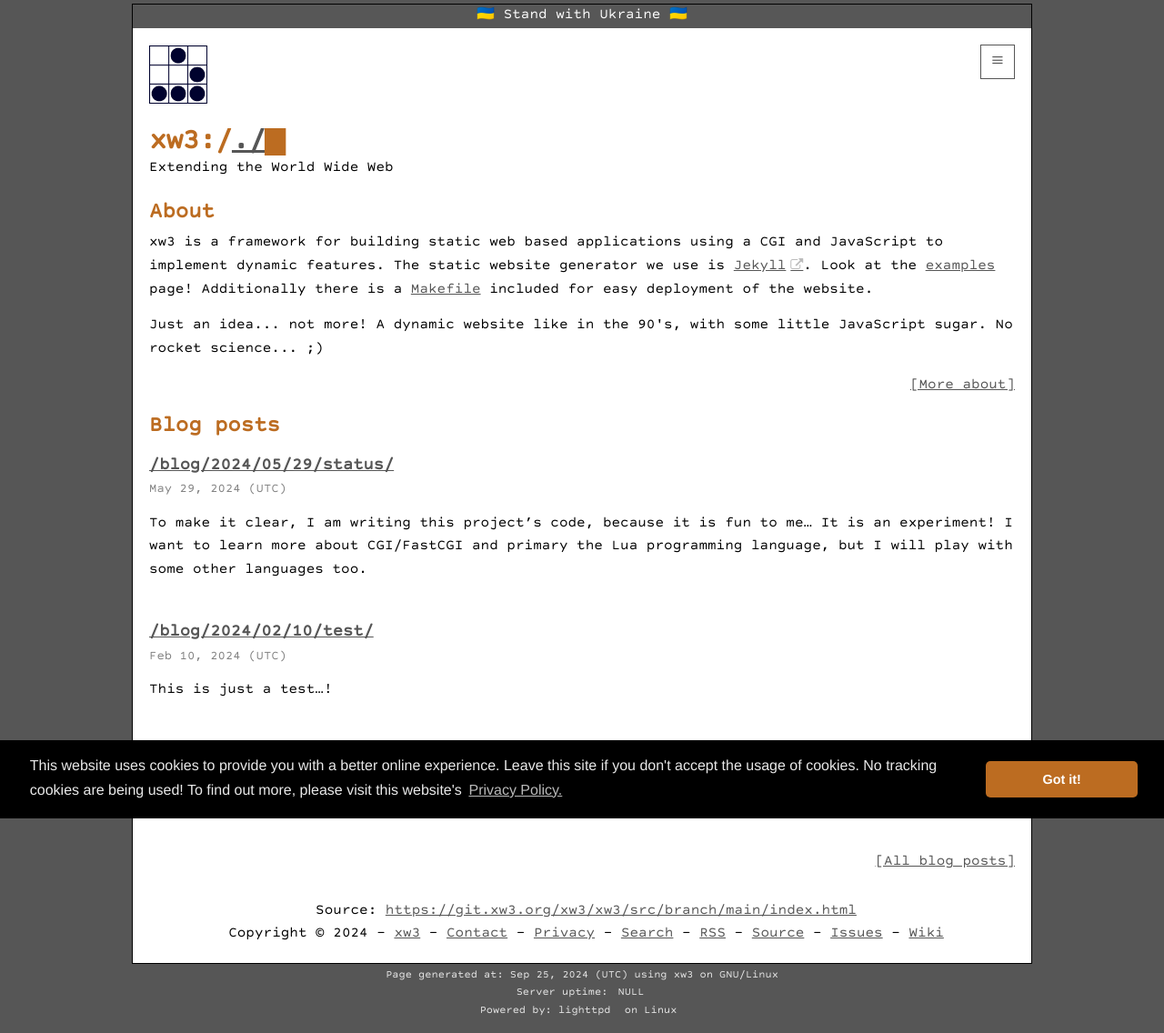
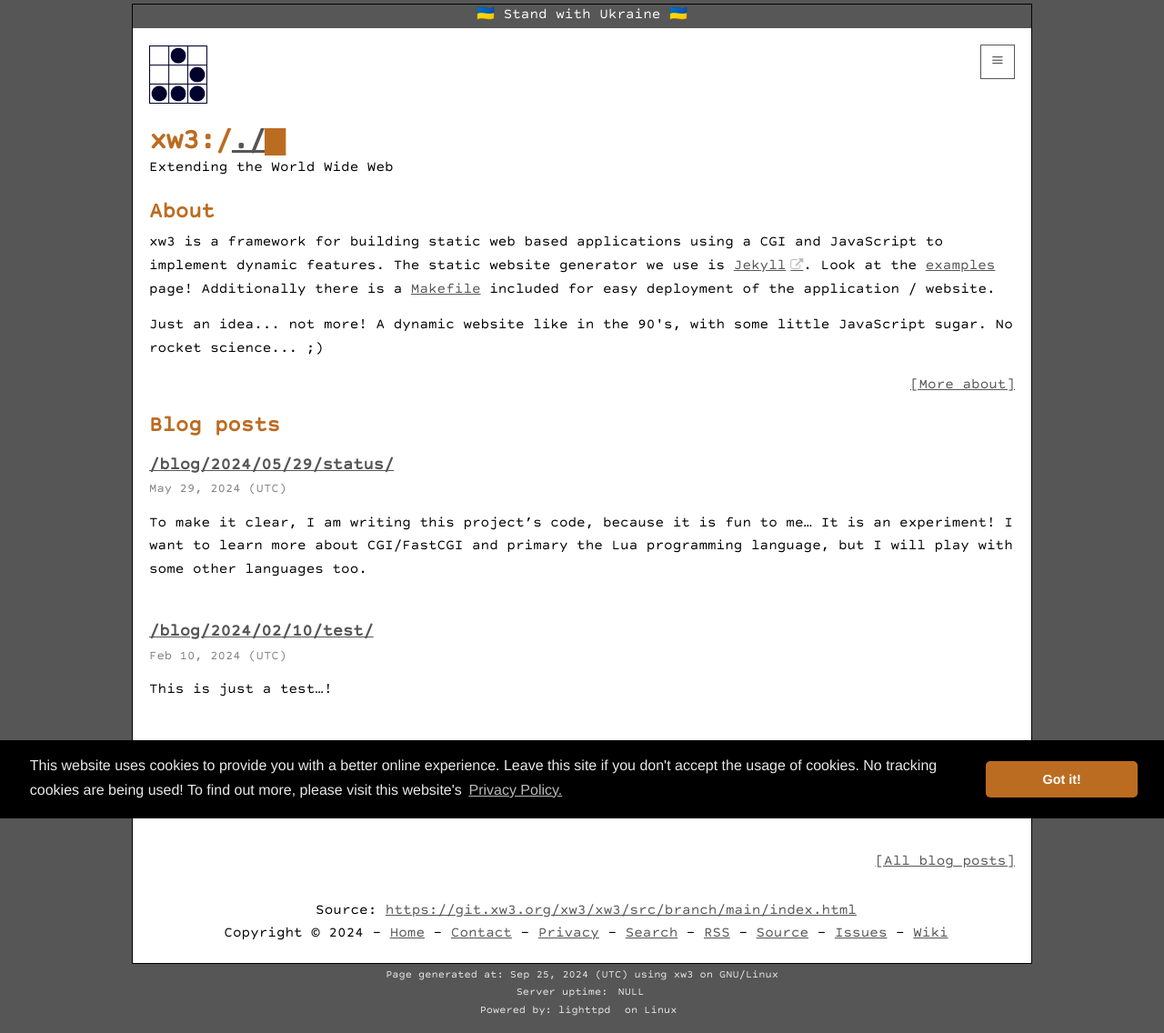
Before and after one commit to hanez/xw3, a Jekyll site: the page built from index.html, in a window 1280 px wide. Shown: the whole page at 91% size. Built offline with Jekyll 4.4.1, drawn with Linux system fonts in a browser that asks for light colours; the list of posts is cut into pages by our own code; comment, search, counter and statistics services are not loaded.

Commit message:
Small content update.

```diff
--- a/_config.yml
+++ b/_config.yml
@@ -3,7 +3,7 @@ data_dir: /var/www/xw3.org/www/_data/
 title: xw3
 org: xw3.org
 subtitle: Extending the World Wide Web
-description: xw3 is a framework for building static web based applications using a CGI and JavaScript to implement dynamic features. The static website generator we use is <a href="https://jekyllrb.com/" class="ext">Jekyll</a>. Look at the <a href="/examples/">examples</a> page! Additionally there is a <a href="https://git.xw3.org/xw3/xw3/src/branch/main/Makefile">Makefile</a> included for easy deployment of the website.
+description: xw3 is a framework for building static web based applications using a CGI and JavaScript to implement dynamic features. The static website generator we use is <a href="https://jekyllrb.com/" class="ext">Jekyll</a>. Look at the <a href="/examples/">examples</a> page! Additionally there is a <a href="https://git.xw3.org/xw3/xw3/src/branch/main/Makefile">Makefile</a> included for easy deployment of the application / website.
 keywords:
   - xw3
   - static
--- a/_includes/footer.html
+++ b/_includes/footer.html
@@ -3,7 +3,7 @@
     <div class="footer-col-wrapper">
       <p style="text-align:center;">{% if site.git %}Source: <a href="{{ site.git }}{{ site.branch }}{{ page.path }}">{{ site.git }}{{ site.branch }}{{ page.path }}</a><br>{% endif %}
         Copyright &copy; {{ site.time | date: "%Y" }} -
-        <a class="page-link" href="/" title="xw3">{{ site.title }}</a> -
+        <a class="page-link" href="/" title="xw3">Home</a> -
         <a class="page-link" href="/contact/" title="Contact">Contact</a> -
         <a class="page-link" href="/privacy/" title="Privacy">Privacy</a> -
         <a class="page-link" href="/search/" title="Search">Search</a> -
```
